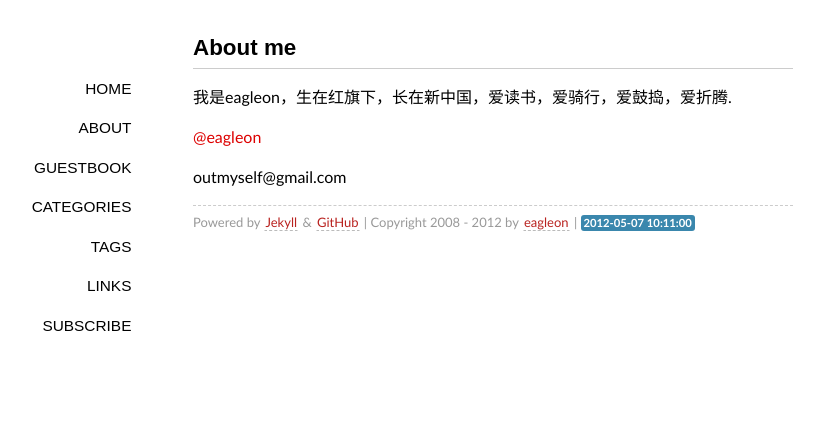
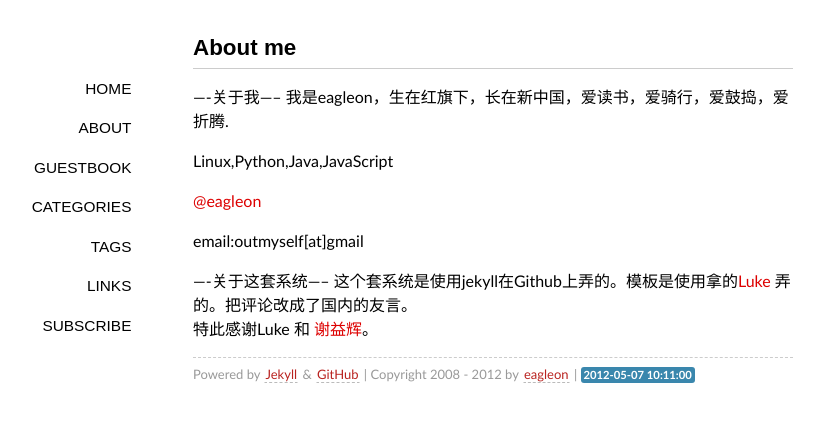
Before and after one commit to eagleon/blog, a Jekyll site: the page built from about/index.md, in a window 1280 px wide. Shown: the top 422 px of the page, without its empty margins (147-971 px from the left). Built offline with Jekyll 4.4.1, drawn with Linux system fonts in a browser that asks for light colours; some web fonts are replaced; Markdown is read by kramdown in place of the engine named in the settings.

Commit message:
modiffy about page

```diff
--- a/about/index.md
+++ b/about/index.md
@@ -4,8 +4,16 @@ layout: page
 comments: yes
 ---
 
+----关于我-----
 我是eagleon，生在红旗下，长在新中国，爱读书，爱骑行，爱鼓捣，爱折腾.
+
+Linux,Python,Java,JavaScript
 
 [@eagleon](http://twitter.com/eagleon)
 
-outmyself@gmail.com
+email:outmyself[at]gmail
+
+
+----关于这套系统-----
+这个套系统是使用jekyll在Github上弄的。模板是使用拿的[Luke](http://geeklu.com/) 弄的。把评论改成了国内的友言。
+特此感谢Luke 和 [谢益辉](http://yihui.name/)。
```
